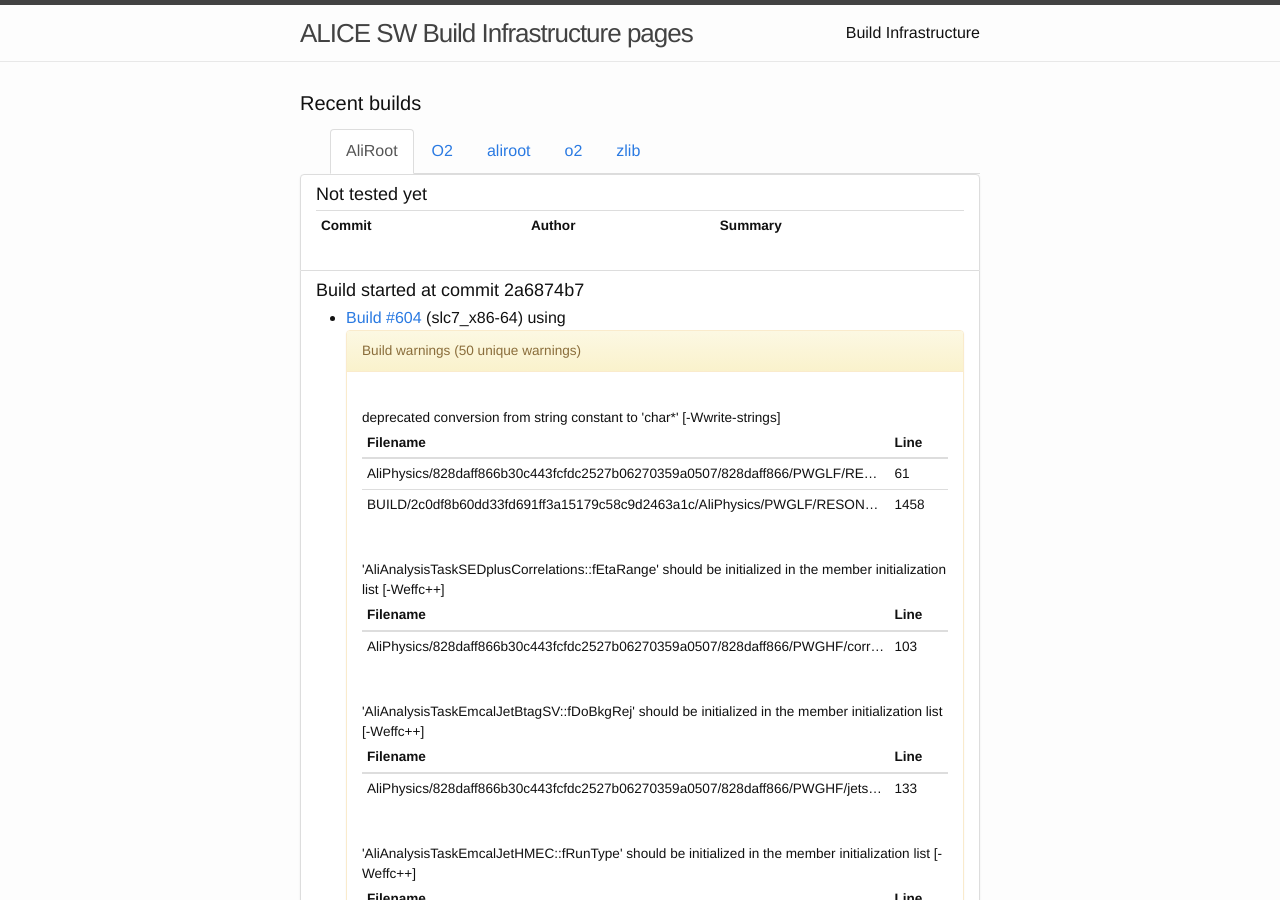
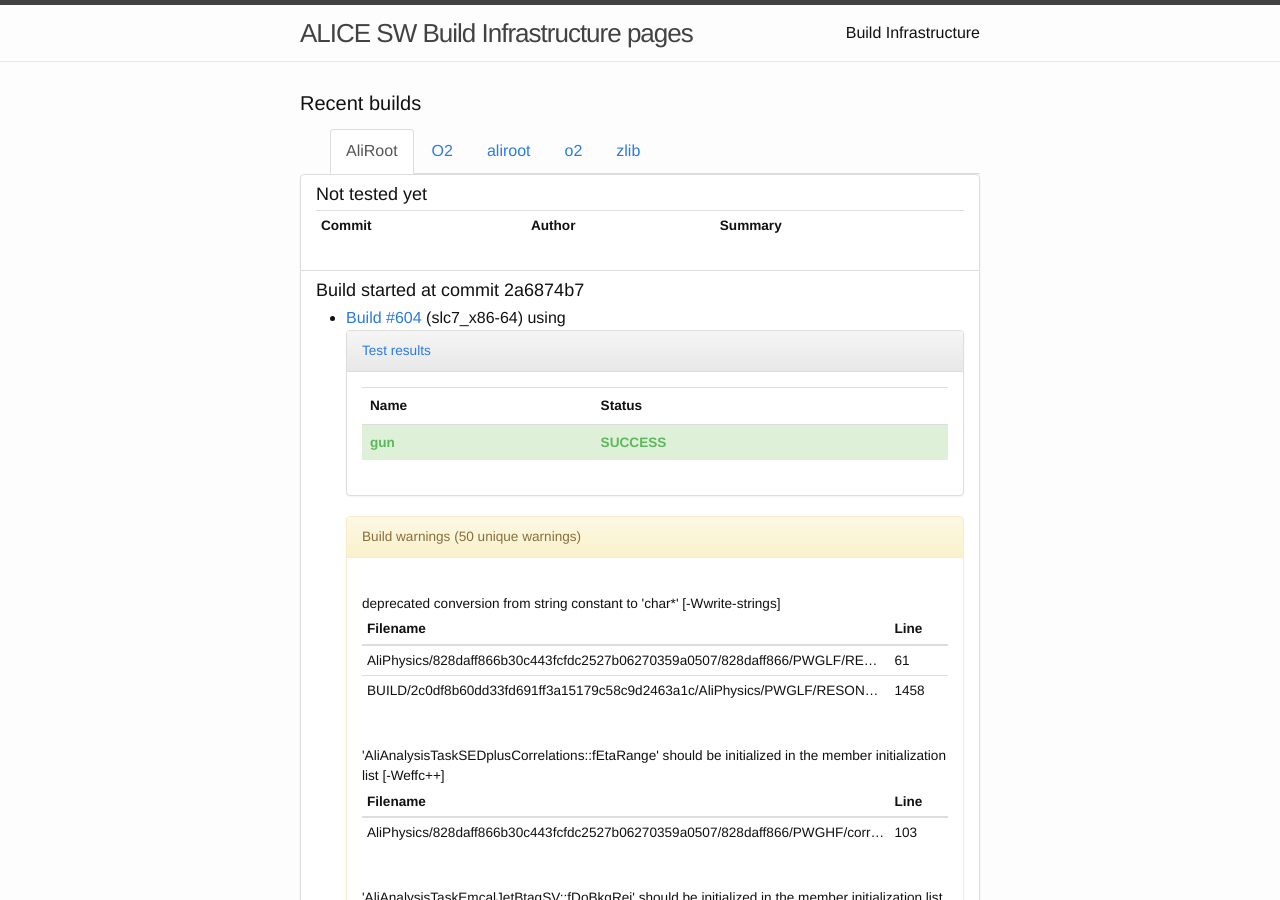
Before and after one commit to alisw/alisw.github.io, a Jekyll site: the page built from index.html, in a window 1280 px wide and 900 px high. Built offline with Jekyll 4.4.1, drawn with Linux system fonts in a browser that asks for light colours; nearby versions of some CDN libraries.

Commit message:
Updated results.

```diff
--- a/_data/tests_status.json
+++ b/_data/tests_status.json
@@ -349,6 +349,18 @@
             }
           } ]
         }
+      }, {
+        "key" : "604",
+        "by_name" : {
+          "buckets" : [ {
+            "key" : "gun",
+            "status" : {
+              "buckets" : [ {
+                "key" : "SUCCESS"
+              } ]
+            }
+          } ]
+        }
       } ]
     }
   }
```
